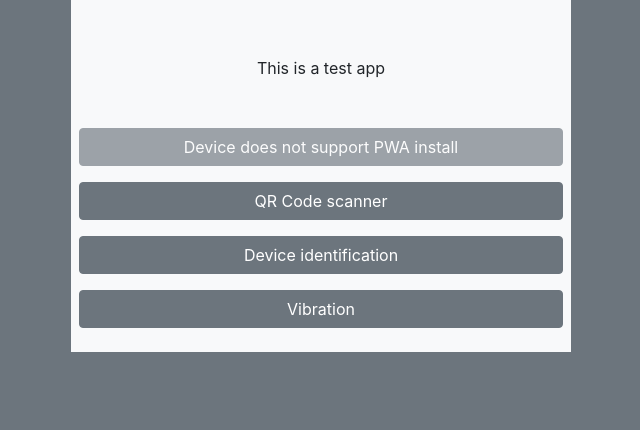
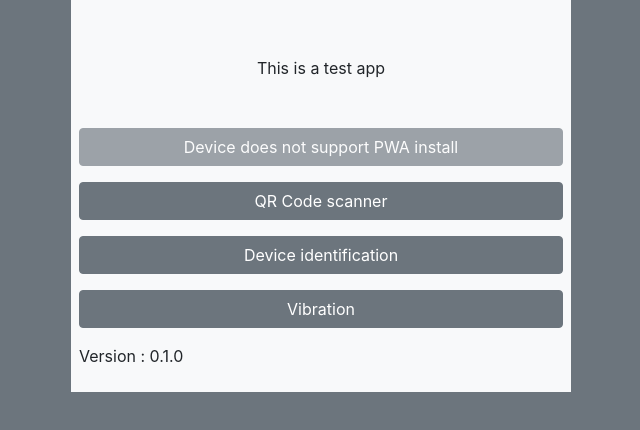
Before and after one commit to CharlyPoppins/react-tests, a React (Create React App) app: page / in a window 1280 px wide. Shown: the top 430 px of the page, without its empty margins (319-959 px from the left). Built offline with nearby package versions, Linux system fonts and the light colour scheme.

Commit message:
✨ display version on home screen

```diff
--- a/src/components/Home.js
+++ b/src/components/Home.js
@@ -3,6 +3,8 @@ import Button from 'react-bootstrap/Button'
 import { navigate } from '@reach/router'
 
 import InstallButton from 'components/InstallButton'
+
+import { version } from '../../package.json'
 
 import { isStandalone } from '../helpers'
 
@@ -67,6 +69,8 @@ const Home = () => {
           Vibration
         </Button>
       </p>
+
+      <p className="my-3">{`Version : ${version}`}</p>
     </div>
   )
 }
```
